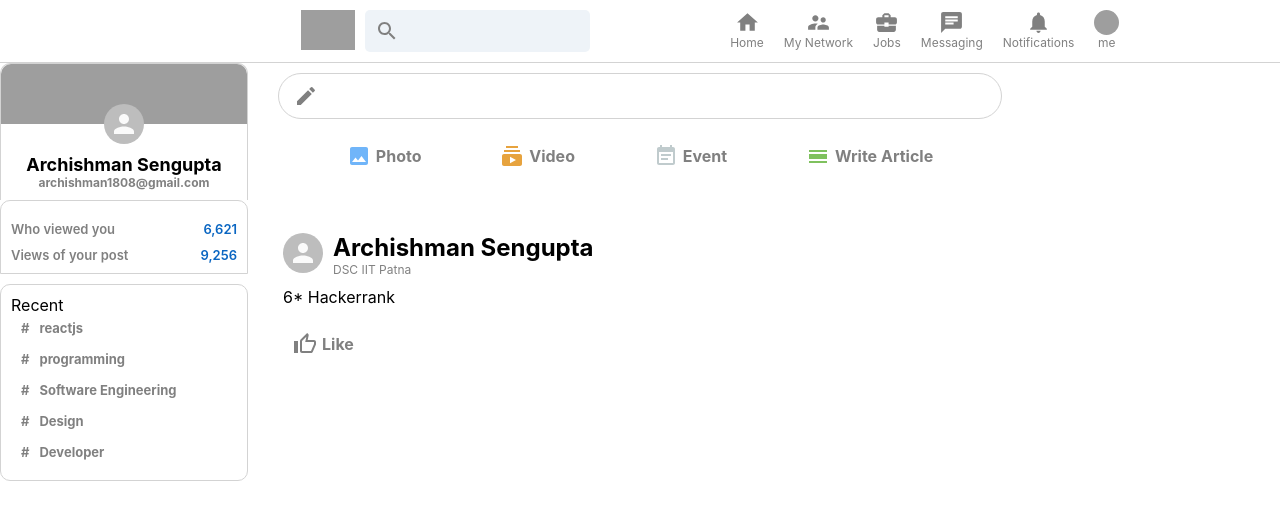
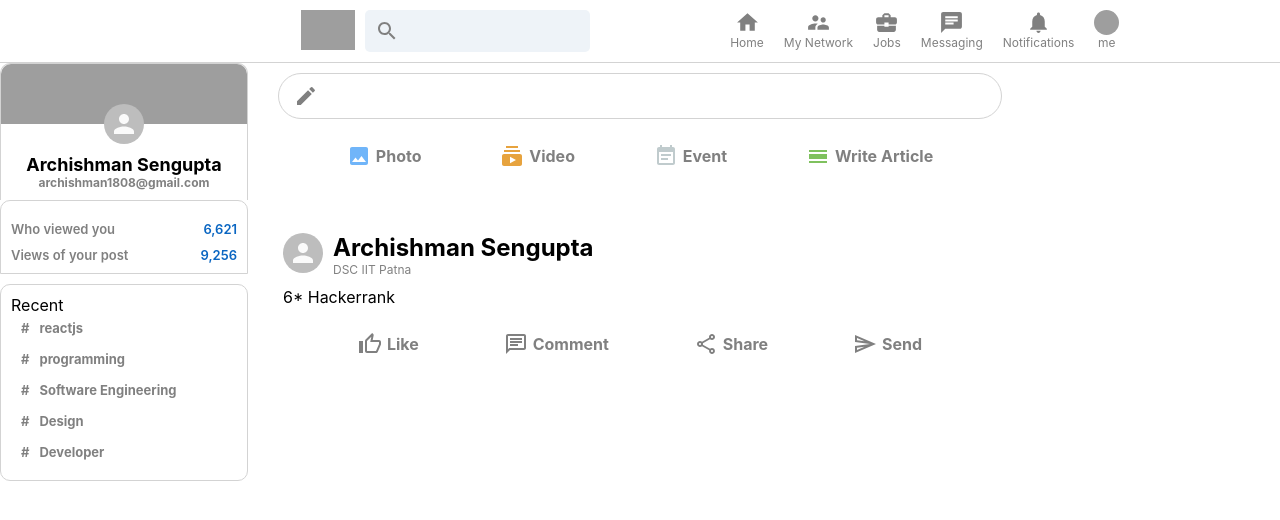
Before and after one commit to ArchishmanSengupta/LinkedIn-clone, a React (Create React App) app: page / in a window 1280 px wide. Shown: the top 520 px of the page. Built offline with nearby package versions, Linux system fonts and the light colour scheme; grey boxes are pictures that could not be loaded.

Commit message:
feed section made

```diff
--- a/src/App.css
+++ b/src/App.css
@@ -1,5 +1,5 @@
 .app {
-    background-color: #f3f2ef;
+    background-color: #f1f1ee;
     display: flex;
     flex-direction: column;
     align-items: center;
--- a/src/Feed.css
+++ b/src/Feed.css
@@ -3,7 +3,6 @@
     margin: 0 20px;
 }
 .feed__inputcontainer{
-
     background-color: white;
     padding: 10px;
     padding-bottom: 20px;
--- a/src/Feed.js
+++ b/src/Feed.js
@@ -1,4 +1,4 @@
-import React from 'react'
+import React,{ useState } from 'react'
 import './Feed.css'
 import CreateIcon from "@material-ui/icons/Create"
 import ImageIcon from "@material-ui/icons/Image"
@@ -8,6 +8,11 @@
 import Post from "./Post"
 import InputOption from './InputOption'
 function Feed() {
+
+    const [posts, setPosts]=useState([]);
+    const sendPost =e =>{
+        e.prevenrDefault();
+    };
     return (
         <div className='feed'>
             <div className="feed__inputcontainer">
@@ -15,7 +20,7 @@
                     <CreateIcon />
                     <form>
                         <input type="text"/>
-                        <button type='submit'>Send</button>
+                        <button onClick={sendPost} type='submit'>Send</button>
                     </form>
                 </div>
                 <div className="feed__inputOptions">
@@ -30,6 +35,9 @@
 
                 </div>
             </div>
+            {posts.map((post)=>(
+                <Post />
+            ))}
             <Post
             name="Archishman Sengupta" description="DSC IIT Patna"
             message="6* Hackerrank"/>
--- a/src/Post.css
+++ b/src/Post.css
@@ -18,3 +18,7 @@
 .post__body{
     overflow-wrap: anywhere ;
 }
+.post__buttons{
+    display: flex;
+    justify-content: space-evenly;
+}
--- a/src/Post.js
+++ b/src/Post.js
@@ -3,6 +3,9 @@
 import { Avatar } from "@material-ui/core"
 import InputOption from './InputOption'
 import  ThumbUpAltOutlinedIcon  from '@material-ui/icons/ThumbUpAltOutlined'
+import  ChatOutlinedIcon  from '@material-ui/icons/ChatOutlined'
+import  ShareOutlinedIcon  from '@material-ui/icons/ShareOutlined'
+import  SendOutlinedIcon  from '@material-ui/icons/SendOutlined'
 function Post({name,description,message,photoUrl}) {
     return (
         <div className="post">
@@ -18,8 +21,14 @@
                     {message}
                 </p>
             </div>
-            <div className="post__button">
+            <div className="post__buttons">
                 <InputOption Icon={ThumbUpAltOutlinedIcon} title="Like"
+                color="gray"/>
+                <InputOption Icon={ChatOutlinedIcon} title="Comment"
+                color="gray"/>
+                <InputOption Icon={ShareOutlinedIcon} title="Share"
+                color="gray"/>
+                <InputOption Icon={SendOutlinedIcon} title="Send"
                 color="gray"/>
             </div>
         </div>
```
